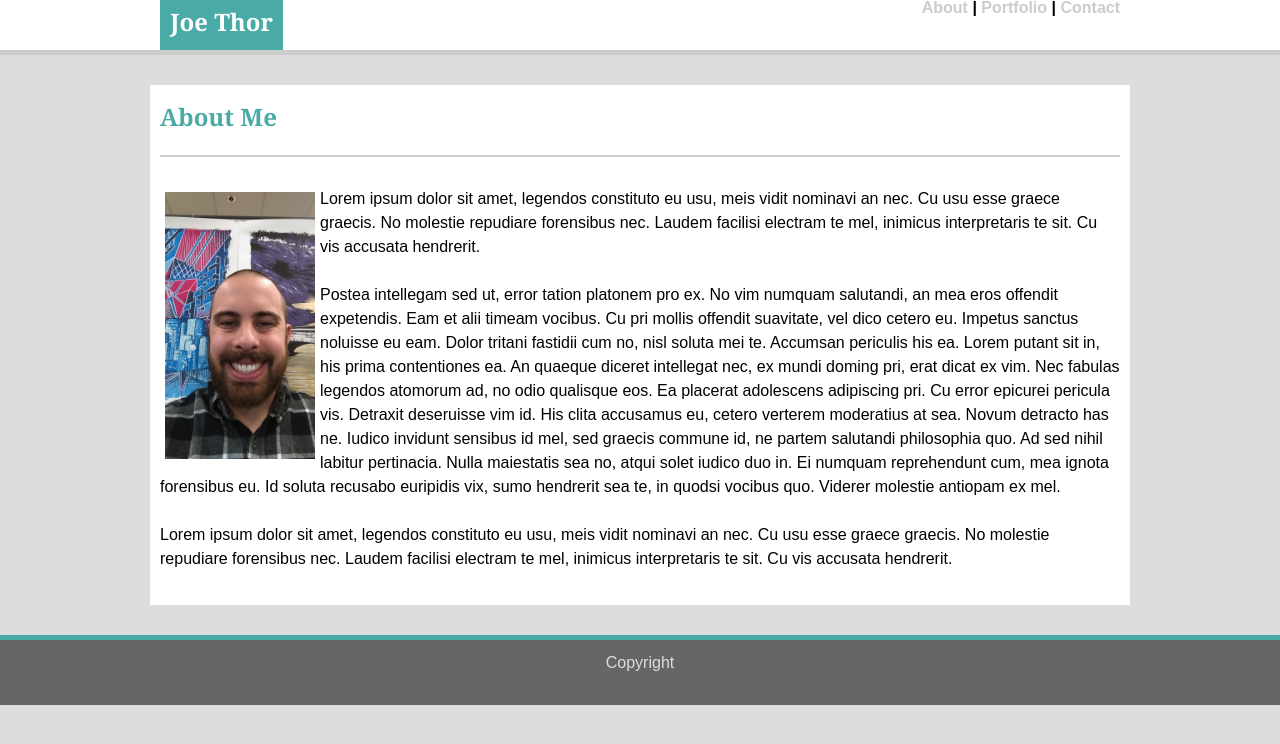
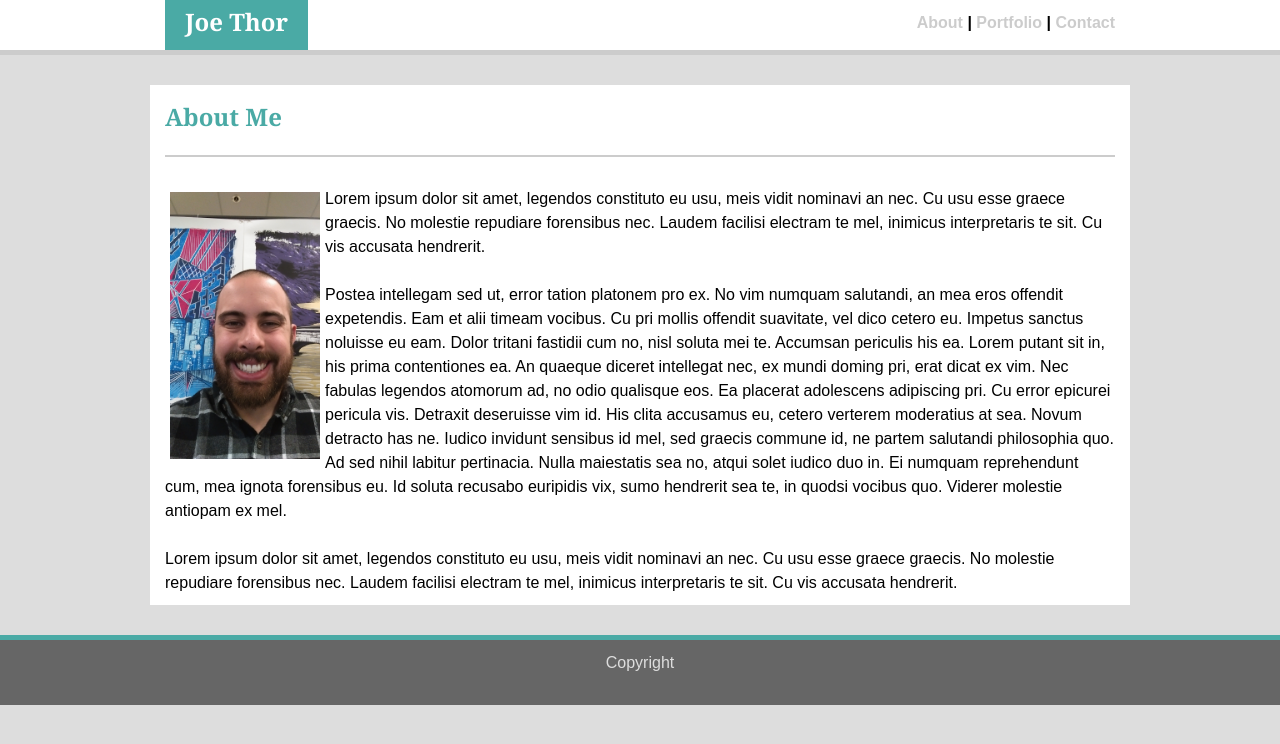
Before and after one commit to EpicureanHeron/Basic-Portfolio, a plain HTML site: page index.html in a window 1280 px wide. Drawn offline with Linux system fonts and the light colour scheme.

Commit message:
trying to align the h1 on the header element with the body, seems to be off still. Also added padding to the navigation links

```diff
--- a/assets/style.css
+++ b/assets/style.css
@@ -5,13 +5,13 @@
 	background-color: #ffffff;
 	margin-top: 30px;
 	margin-bottom: 30px;
-	height: 500px;
+	/*height: 500px; */
 	padding: 10px;
 	line-height: 1.5em;
 }
 
 div {
-	width: 960px;
+	width: 950px;
 	margin-left: auto;
 	margin-right: auto;
 
@@ -57,10 +57,13 @@ img {
 	height: 30px;
 	font-size: 24px;
 	padding: 10px;
+	border-left: 10px solid  #4aaaa5;
+	border-right: 10px solid  #4aaaa5;
 }
 .headerlinks {
 	float: right;
 	font-weight: bold;
+	padding-top: 15px;
 }
 .MainAboutMe {
 	color: #4aaaa5;
```
